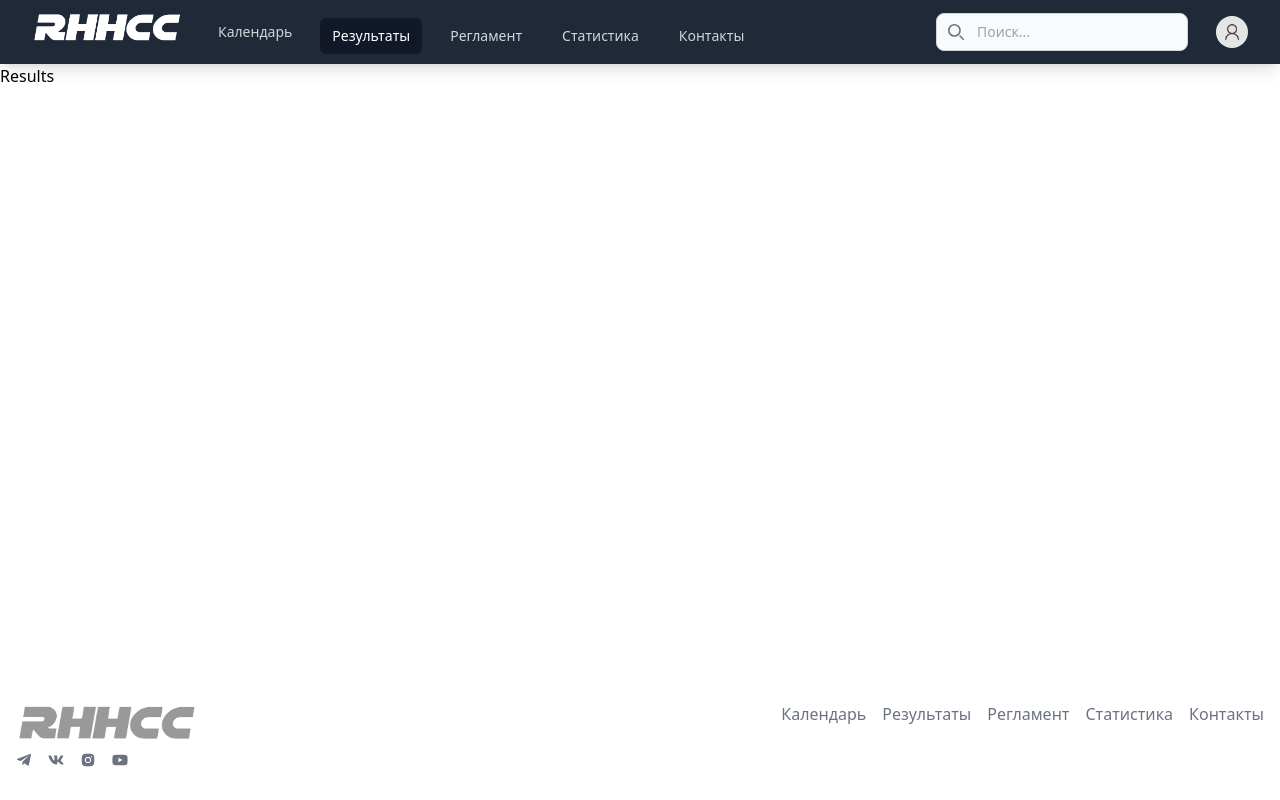
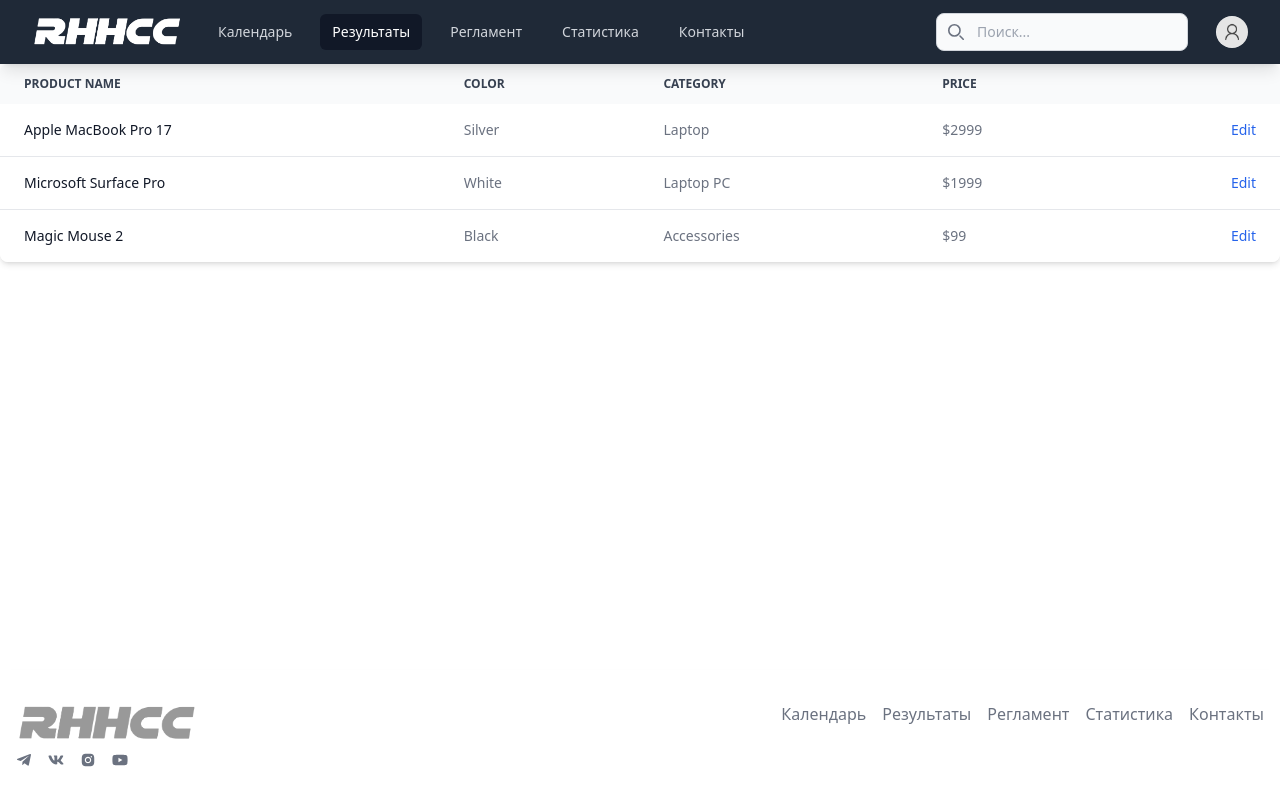
Before and after one commit to MarinaCarolina/rhhcc_client, a Next.js app: page /results in a window 1280 px wide. Built offline with nearby package versions, Linux system fonts and the light colour scheme.

Commit message:
Second commit

```diff
--- a/app/results/page.tsx
+++ b/app/results/page.tsx
@@ -1,3 +1,84 @@
-export default function Results() {
-  return <div>Results</div>;
+export default function Statistics() {
+  return <div>
+
+
+    <div className="relative overflow-x-auto shadow-md sm:rounded-lg">
+      <table className="w-full text-sm text-left rtl:text-right text-gray-500">
+        <thead className="text-xs text-gray-700 uppercase bg-gray-50">
+        <tr>
+          <th scope="col" className="px-6 py-3">
+            Product name
+          </th>
+          <th scope="col" className="px-6 py-3">
+            Color
+          </th>
+          <th scope="col" className="px-6 py-3">
+            Category
+          </th>
+          <th scope="col" className="px-6 py-3">
+            Price
+          </th>
+          <th scope="col" className="px-6 py-3">
+            <span className="sr-only">Edit</span>
+          </th>
+        </tr>
+        </thead>
+        <tbody>
+        <tr className="bg-white border-b hover:bg-red-50">
+          <th scope="row" className="px-6 py-4 font-medium text-gray-900 whitespace-nowrap">
+            Apple MacBook Pro 17
+          </th>
+          <td className="px-6 py-4">
+            Silver
+          </td>
+          <td className="px-6 py-4">
+            Laptop
+          </td>
+          <td className="px-6 py-4">
+            $2999
+          </td>
+          <td className="px-6 py-4 text-right">
+            <a href="#" className="font-medium text-blue-600 hover:underline">Edit</a>
+          </td>
+        </tr>
+        <tr className="bg-white border-b hover:bg-red-50">
+          <th scope="row" className="px-6 py-4 font-medium text-gray-900 whitespace-nowrap">
+            Microsoft Surface Pro
+          </th>
+          <td className="px-6 py-4">
+            White
+          </td>
+          <td className="px-6 py-4">
+            Laptop PC
+          </td>
+          <td className="px-6 py-4">
+            $1999
+          </td>
+          <td className="px-6 py-4 text-right">
+            <a href="#" className="font-medium text-blue-600 hover:underline">Edit</a>
+          </td>
+        </tr>
+        <tr className="bg-white hover:bg-red-50">
+          <th scope="row" className="px-6 py-4 font-medium text-gray-900 whitespace-nowrap">
+            Magic Mouse 2
+          </th>
+          <td className="px-6 py-4">
+            Black
+          </td>
+          <td className="px-6 py-4">
+            Accessories
+          </td>
+          <td className="px-6 py-4">
+            $99
+          </td>
+          <td className="px-6 py-4 text-right">
+            <a href="#" className="font-medium text-blue-600 hover:underline">Edit</a>
+          </td>
+        </tr>
+        </tbody>
+      </table>
+    </div>
+
+
+  </div>;
 }
--- a/app/stats/page.tsx
+++ b/app/stats/page.tsx
@@ -1,3 +1,84 @@
-export default function Statistics() {
-  return <div>Statistics</div>;
+export default function Results() {
+  return <div>
+
+
+    <div className="relative overflow-x-auto shadow-md sm:rounded-lg">
+      <table className="w-full text-sm text-left rtl:text-right text-gray-500">
+        <thead className="text-xs text-gray-700 uppercase bg-gray-50">
+        <tr>
+          <th scope="col" className="px-6 py-3">
+            Product name
+          </th>
+          <th scope="col" className="px-6 py-3">
+            Color
+          </th>
+          <th scope="col" className="px-6 py-3">
+            Category
+          </th>
+          <th scope="col" className="px-6 py-3">
+            Price
+          </th>
+          <th scope="col" className="px-6 py-3">
+            <span className="sr-only">Edit</span>
+          </th>
+        </tr>
+        </thead>
+        <tbody>
+        <tr className="bg-white border-b hover:bg-red-50">
+          <th scope="row" className="px-6 py-4 font-medium text-gray-900 whitespace-nowrap">
+            Apple MacBook Pro 17
+          </th>
+          <td className="px-6 py-4">
+            Silver
+          </td>
+          <td className="px-6 py-4">
+            Laptop
+          </td>
+          <td className="px-6 py-4">
+            $2999
+          </td>
+          <td className="px-6 py-4 text-right">
+            <a href="#" className="font-medium text-blue-600 hover:underline">Edit</a>
+          </td>
+        </tr>
+        <tr className="bg-white border-b hover:bg-red-50">
+          <th scope="row" className="px-6 py-4 font-medium text-gray-900 whitespace-nowrap">
+            Microsoft Surface Pro
+          </th>
+          <td className="px-6 py-4">
+            White
+          </td>
+          <td className="px-6 py-4">
+            Laptop PC
+          </td>
+          <td className="px-6 py-4">
+            $1999
+          </td>
+          <td className="px-6 py-4 text-right">
+            <a href="#" className="font-medium text-blue-600 hover:underline">Edit</a>
+          </td>
+        </tr>
+        <tr className="bg-white hover:bg-red-50">
+          <th scope="row" className="px-6 py-4 font-medium text-gray-900 whitespace-nowrap">
+            Magic Mouse 2
+          </th>
+          <td className="px-6 py-4">
+            Black
+          </td>
+          <td className="px-6 py-4">
+            Accessories
+          </td>
+          <td className="px-6 py-4">
+            $99
+          </td>
+          <td className="px-6 py-4 text-right">
+            <a href="#" className="font-medium text-blue-600 hover:underline">Edit</a>
+          </td>
+        </tr>
+        </tbody>
+      </table>
+    </div>
+
+
+  </div>;
 }
--- a/app/utils/navbar/NavLinks.tsx
+++ b/app/utils/navbar/NavLinks.tsx
@@ -10,7 +10,7 @@ const NavLinks = () => {
   const { activeNav, navigation } = useNavbarStore();
 
   return (
-    <div className="flex flex-col items-start space-y-2 sm:flex-row sm:items-center sm:space-x-4">
+    <div className="flex flex-col items-start sm:flex-row sm:items-center sm:space-x-4">
       {navigation.map((item) => (
         <Link
           key={item.name}
```
